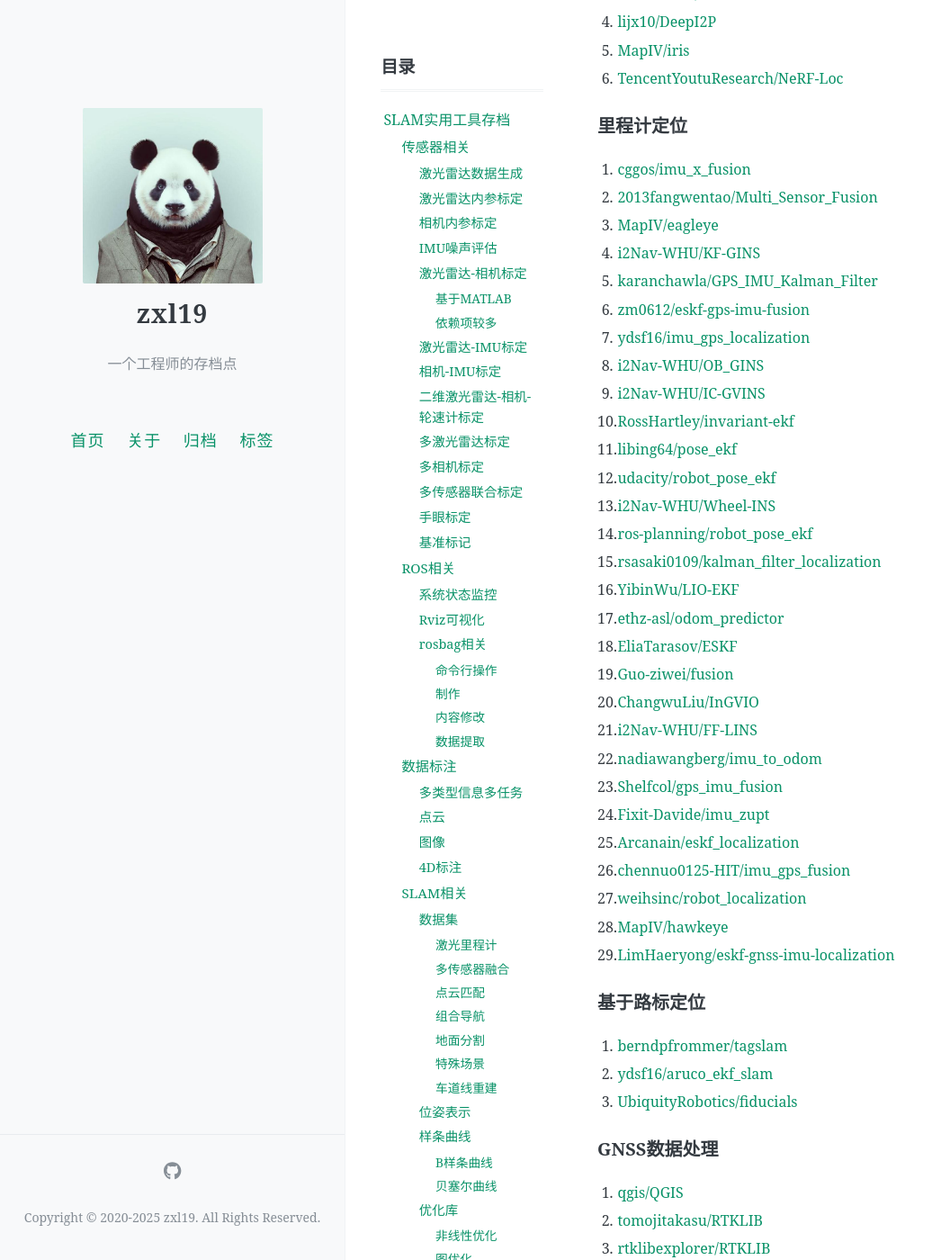
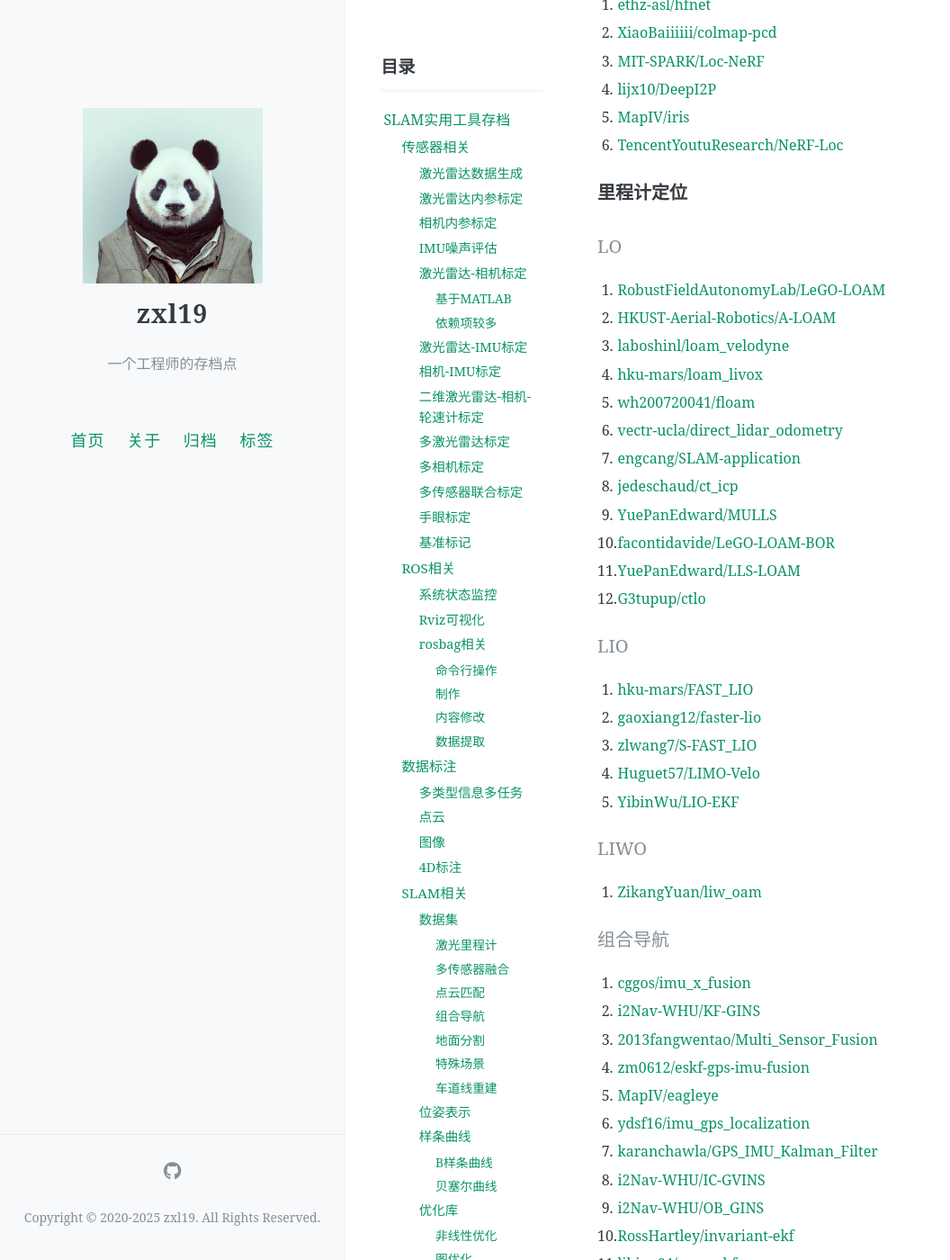
Before and after one commit to zxl19/zxl19.github.io, a Jekyll site: the page built from _posts/2021-05-25-slam-tool.md, in a window 1280 px wide and 1400 px high, scrolled down 24750 px. Shown: the whole window at 90% size, without its empty margins (0-1056 px from the left). Built offline with Jekyll 4.4.1, drawn with Linux system fonts in a browser that asks for light colours; comment, search, counter and statistics services are not loaded; some of the changed text lies outside the part shown.

Commit message:
Update Posts modified:   _posts/2020-06-24-ubuntu-installation.md modified:   _posts/2021-05-25-slam-tool.md modified:   _posts/2021-05-31-awesome-list.md modified:   _posts/2021-08-03-photography-note.md modified:   _posts/2023-03-17-ubuntu-help.md new file:   _posts/TODO-tmux-note.md

```diff
--- a/_posts/2021-05-25-slam-tool.md
+++ b/_posts/2021-05-25-slam-tool.md
@@ -628,10 +632,10 @@ pinned: false
 
 #### 基于深度学习
 
-1. [zgojcic/3DSmoothNet](https://github.com/zgojcic/3DSmoothNet)
+1. [prs-eth/OverlapPredator](https://github.com/prs-eth/OverlapPredator)
 2. [chrischoy/DeepGlobalRegistration](https://github.com/chrischoy/DeepGlobalRegistration)
-3. [prs-eth/OverlapPredator](https://github.com/prs-eth/OverlapPredator)
-4. [PRBonn/PIN_SLAM](https://github.com/PRBonn/PIN_SLAM)
+3. [PRBonn/PIN_SLAM](https://github.com/PRBonn/PIN_SLAM)
+4. [zgojcic/3DSmoothNet](https://github.com/zgojcic/3DSmoothNet)
 5. [PRBonn/SHINE_mapping](https://github.com/PRBonn/SHINE_mapping)
 6. [zgojcic/3D_multiview_reg](https://github.com/zgojcic/3D_multiview_reg)
 7. [XuyangBai/PointDSC](https://github.com/XuyangBai/PointDSC)
@@ -870,35 +874,63 @@ pinned: false
 
 ### 里程计定位
 
+#### LO
+
+1. [RobustFieldAutonomyLab/LeGO-LOAM](https://github.com/RobustFieldAutonomyLab/LeGO-LOAM)
+2. [HKUST-Aerial-Robotics/A-LOAM](https://github.com/HKUST-Aerial-Robotics/A-LOAM)
+3. [laboshinl/loam_velodyne](https://github.com/laboshinl/loam_velodyne)
+4. [hku-mars/loam_livox](https://github.com/hku-mars/loam_livox)
+5. [wh200720041/floam](https://github.com/wh200720041/floam)
+6. [vectr-ucla/direct_lidar_odometry](https://github.com/vectr-ucla/direct_lidar_odometry)
+7. [engcang/SLAM-application](https://github.com/engcang/SLAM-application)
+8. [jedeschaud/ct_icp](https://github.com/jedeschaud/ct_icp)
+9. [YuePanEdward/MULLS](https://github.com/YuePanEdward/MULLS)
+10. [facontidavide/LeGO-LOAM-BOR](https://github.com/facontidavide/LeGO-LOAM-BOR)
+11. [YuePanEdward/LLS-LOAM](https://github.com/YuePanEdward/LLS-LOAM)
+12. [G3tupup/ctlo](https://github.com/G3tupup/ctlo)
+
+#### LIO
+
+1. [hku-mars/FAST_LIO](https://github.com/hku-mars/FAST_LIO)
+2. [gaoxiang12/faster-lio](https://github.com/gaoxiang12/faster-lio)
+3. [zlwang7/S-FAST_LIO](https://github.com/zlwang7/S-FAST_LIO)
+4. [Huguet57/LIMO-Velo](https://github.com/Huguet57/LIMO-Velo)
+5. [YibinWu/LIO-EKF](https://github.com/YibinWu/LIO-EKF)
+
+#### LIWO
+
+1. [ZikangYuan/liw_oam](https://github.com/ZikangYuan/liw_oam)
+
+#### 组合导航
+
 1. [cggos/imu_x_fusion](https://github.com/cggos/imu_x_fusion)
-2. [2013fangwentao/Multi_Sensor_Fusion](https://github.com/2013fangwentao/Multi_Sensor_Fusion)
-3. [MapIV/eagleye](https://github.com/MapIV/eagleye)
-4. [i2Nav-WHU/KF-GINS](https://github.com/i2Nav-WHU/KF-GINS)
-5. [karanchawla/GPS_IMU_Kalman_Filter](https://github.com/karanchawla/GPS_IMU_Kalman_Filter)
-6. [zm0612/eskf-gps-imu-fusion](https://github.com/zm0612/eskf-gps-imu-fusion)
-7. [ydsf16/imu_gps_localization](https://github.com/ydsf16/imu_gps_localization)
-8. [i2Nav-WHU/OB_GINS](https://github.com/i2Nav-WHU/OB_GINS)
-9. [i2Nav-WHU/IC-GVINS](https://github.com/i2Nav-WHU/IC-GVINS)
+2. [i2Nav-WHU/KF-GINS](https://github.com/i2Nav-WHU/KF-GINS)
+3. [2013fangwentao/Multi_Sensor_Fusion](https://github.com/2013fangwentao/Multi_Sensor_Fusion)
+4. [zm0612/eskf-gps-imu-fusion](https://github.com/zm0612/eskf-gps-imu-fusion)
+5. [MapIV/eagleye](https://github.com/MapIV/eagleye)
+6. [ydsf16/imu_gps_localization](https://github.com/ydsf16/imu_gps_localization)
+7. [karanchawla/GPS_IMU_Kalman_Filter](https://github.com/karanchawla/GPS_IMU_Kalman_Filter)
+8. [i2Nav-WHU/IC-GVINS](https://github.com/i2Nav-WHU/IC-GVINS)
+9. [i2Nav-WHU/OB_GINS](https://github.com/i2Nav-WHU/OB_GINS)
 10. [RossHartley/invariant-ekf](https://github.com/RossHartley/invariant-ekf)
 11. [libing64/pose_ekf](https://github.com/libing64/pose_ekf)
 12. [udacity/robot_pose_ekf](https://github.com/udacity/robot_pose_ekf)
 13. [i2Nav-WHU/Wheel-INS](https://github.com/i2Nav-WHU/Wheel-INS)
 14. [ros-planning/robot_pose_ekf](https://github.com/ros-planning/robot_pose_ekf)
 15. [rsasaki0109/kalman_filter_localization](https://github.com/rsasaki0109/kalman_filter_localization)
-16. [YibinWu/LIO-EKF](https://github.com/YibinWu/LIO-EKF)
-17. [ethz-asl/odom_predictor](https://github.com/ethz-asl/odom_predictor)
-18. [EliaTarasov/ESKF](https://github.com/EliaTarasov/ESKF)
-19. [Guo-ziwei/fusion](https://github.com/Guo-ziwei/fusion)
-20. [ChangwuLiu/InGVIO](https://github.com/ChangwuLiu/InGVIO)
-21. [i2Nav-WHU/FF-LINS](https://github.com/i2Nav-WHU/FF-LINS)
+16. [Guo-ziwei/fusion](https://github.com/Guo-ziwei/fusion)
+17. [i2Nav-WHU/FF-LINS](https://github.com/i2Nav-WHU/FF-LINS)
+18. [ethz-asl/odom_predictor](https://github.com/ethz-asl/odom_predictor)
+19. [ChangwuLiu/InGVIO](https://github.com/ChangwuLiu/InGVIO)
+20. [EliaTarasov/ESKF](https://github.com/EliaTarasov/ESKF)
+21. [Shelfcol/gps_imu_fusion](https://github.com/Shelfcol/gps_imu_fusion)
 22. [nadiawangberg/imu_to_odom](https://github.com/nadiawangberg/imu_to_odom)
-23. [Shelfcol/gps_imu_fusion](https://github.com/Shelfcol/gps_imu_fusion)
-24. [Fixit-Davide/imu_zupt](https://github.com/Fixit-Davide/imu_zupt)
-25. [Arcanain/eskf_localization](https://github.com/Arcanain/eskf_localization)
-26. [chennuo0125-HIT/imu_gps_fusion](https://github.com/chennuo0125-HIT/imu_gps_fusion)
-27. [weihsinc/robot_localization](https://github.com/weihsinc/robot_localization)
-28. [MapIV/hawkeye](https://github.com/MapIV/hawkeye)
-29. [LimHaeryong/eskf-gnss-imu-localization](https://github.com/LimHaeryong/eskf-gnss-imu-localization)
+23. [Fixit-Davide/imu_zupt](https://github.com/Fixit-Davide/imu_zupt)
+24. [Arcanain/eskf_localization](https://github.com/Arcanain/eskf_localization)
+25. [chennuo0125-HIT/imu_gps_fusion](https://github.com/chennuo0125-HIT/imu_gps_fusion)
+26. [weihsinc/robot_localization](https://github.com/weihsinc/robot_localization)
+27. [MapIV/hawkeye](https://github.com/MapIV/hawkeye)
+28. [LimHaeryong/eskf-gnss-imu-localization](https://github.com/LimHaeryong/eskf-gnss-imu-localization)
 
 ### 基于路标定位
 
```
Also changed, not shown: other parts of _posts/2021-05-25-slam-tool.md (+27 -23 lines), _posts/2020-06-24-ubuntu-installation.md (+14 -10 lines), _posts/2021-05-31-awesome-list.md (+1 -0 lines), _posts/2021-08-03-photography-note.md (+21 -20 lines), _posts/2023-03-17-ubuntu-help.md (+5 -4 lines), _posts/TODO-tmux-note.md (added, +36 -0 lines).
